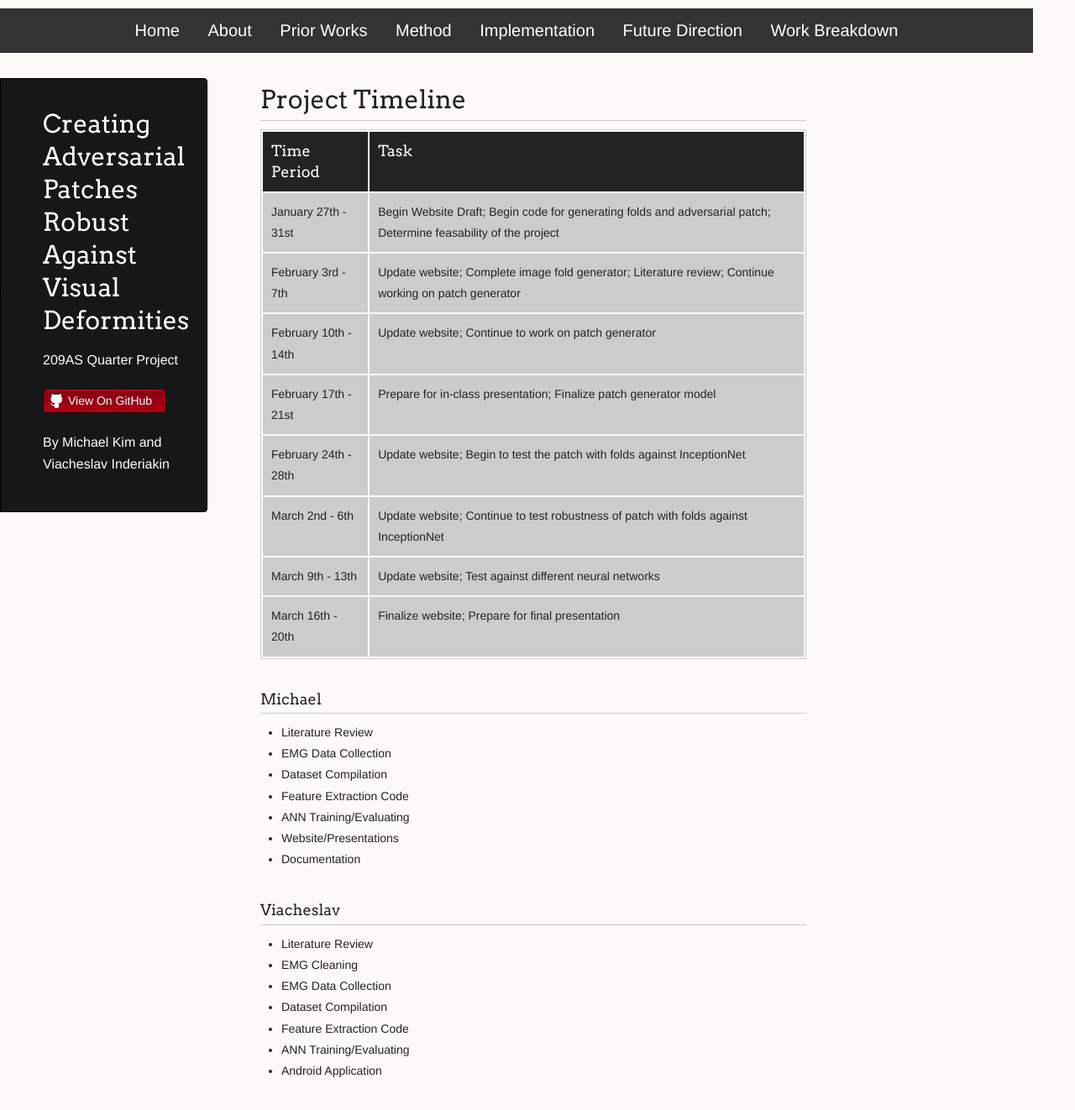
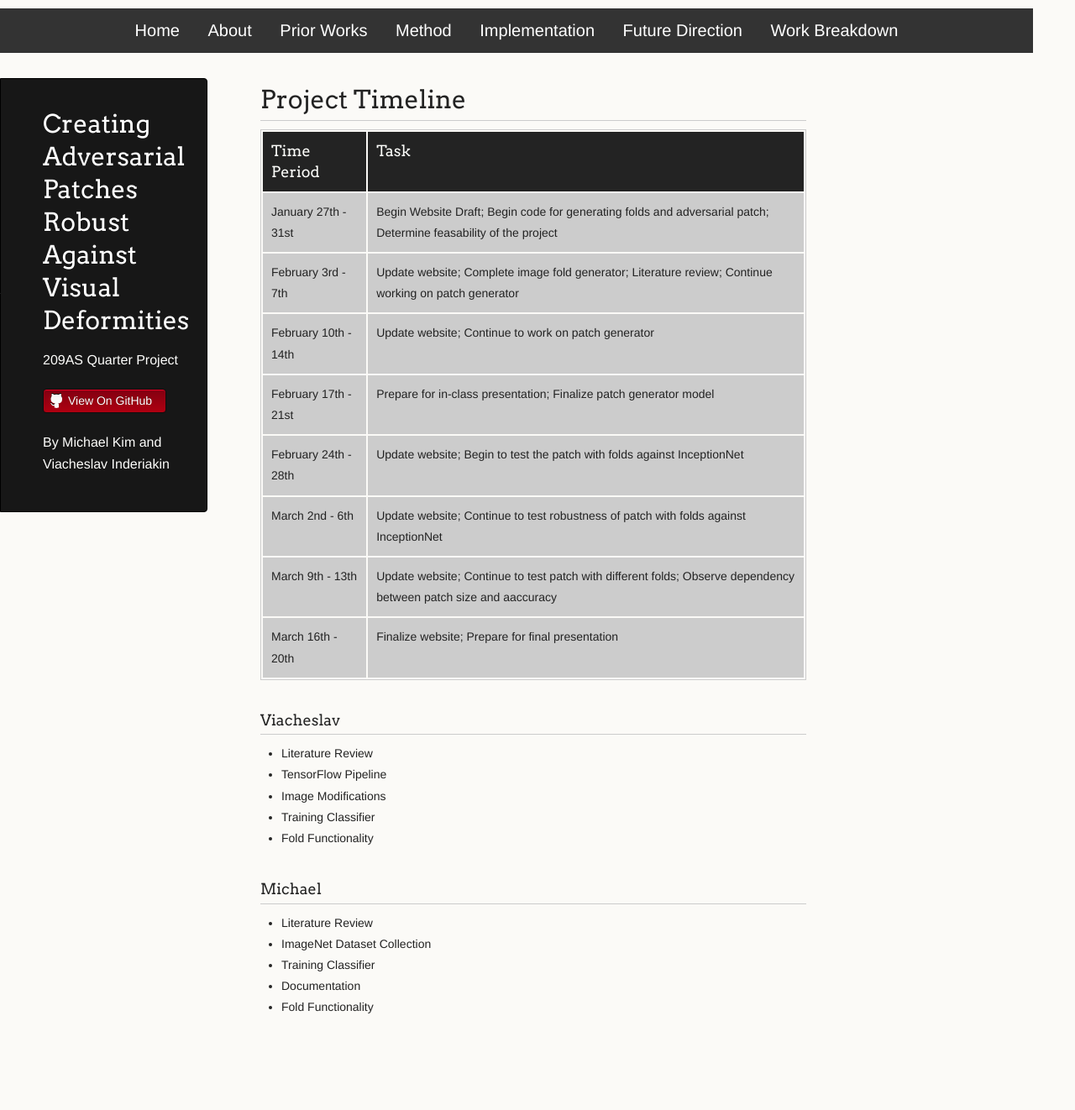
Before and after one commit to SlavaInder/209AS_Adversarial_Patch, a Jekyll site: the page built from docs/work_breakdown.md, in a window 1280 px wide and 1360 px high. Shown: the top 1322 px of the window at 84% size. Built offline with Jekyll 4.4.1, drawn with Linux system fonts in a browser that asks for light colours; our own code applies the rules of GitHub Pages for plain Markdown files.

Commit message:
Update work_breakdown.md

```diff
--- a/docs/work_breakdown.md
+++ b/docs/work_breakdown.md
@@ -36,7 +36,7 @@ layout: default
     </tr>
      <tr>
       <td>March 9th - 13th</td>
-      <td>Update website; Test against different neural networks</td>
+      <td>Update website; Continue to test patch with different folds; Observe dependency between patch size and aaccuracy</td>
     </tr>
      <tr>
       <td>March 16th - 20th</td>
@@ -46,27 +46,23 @@ layout: default
 
   <div class = "row">
       <div class = "column">
-         <h3>Michael</h3>
+         <h3>Viacheslav</h3>
           <ul>
             <li>Literature Review</li>
-              <li>EMG Data Collection</li>
-              <li>Dataset Compilation</li>
-              <li>Feature Extraction Code</li>
-              <li>ANN Training/Evaluating</li>
-              <li>Website/Presentations</li>
-              <li>Documentation</li>
+              <li>TensorFlow Pipeline</li>
+              <li>Image Modifications</li>
+              <li>Training Classifier</li>
+              <li>Fold Functionality</li>
            </ul>
         </div>
       <div class = "column">
-         <h3>Viacheslav</h3>
+         <h3>Michael</h3>
         <ul>
           <li>Literature Review</li>
-            <li>EMG Cleaning</li>
-            <li>EMG Data Collection</li>
-            <li>Dataset Compilation</li>
-            <li>Feature Extraction Code</li>
-            <li>ANN Training/Evaluating</li>
-            <li>Android Application</li>
+            <li>ImageNet Dataset Collection</li>
+            <li>Training Classifier</li>
+            <li>Documentation</li>
+            <li>Fold Functionality</li>
            </ul>
         </div>
     </div></html>
```
